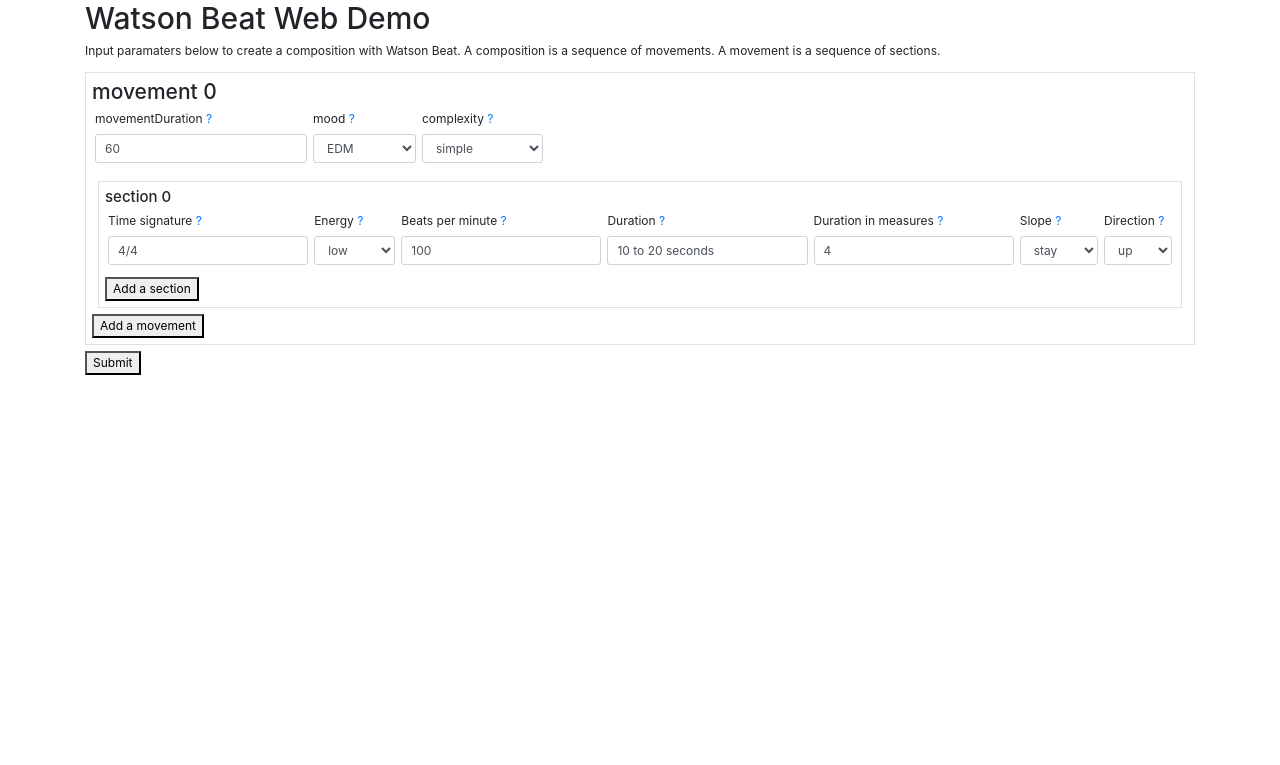
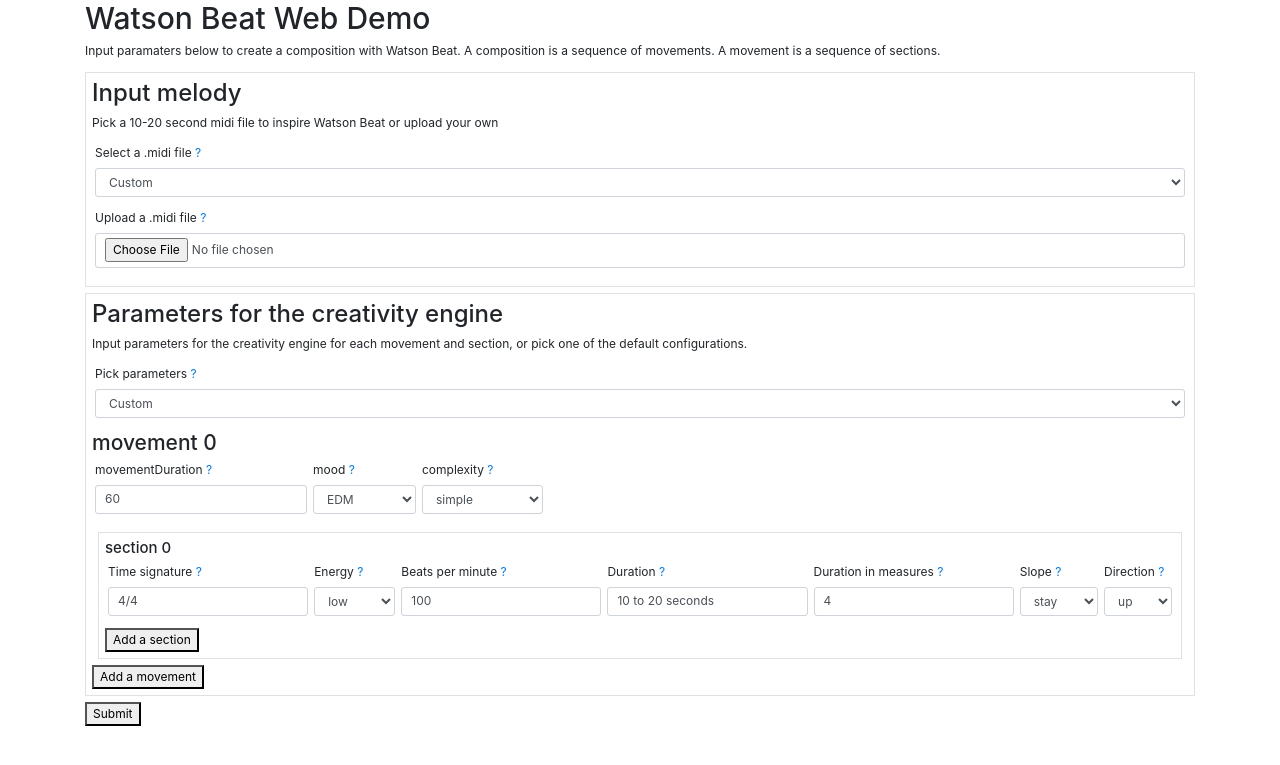
Before and after one commit to anweshan/watson-beat-frontend, a Flask app: page / in a window 1280 px wide. Shown: the top 765 px of the page. Run offline with Flask 2, Linux system fonts and the light colour scheme; some libraries are stand-ins or nearby versions.

Commit message:
Add more selectors/wav converter

```diff
--- a/website/app.py
+++ b/website/app.py
@@ -1,4 +1,7 @@
-from flask import Flask, request, render_template
+import os
+import subprocess
+
+from flask import Flask, request, render_template, url_for
 
 from util import ini
 
@@ -10,13 +13,47 @@ def index():
 
 @app.route('/submit', methods=['POST'])
 def submit():
-    s = ini.get_ini(request.form)
-    return "<pre>{}</pre>".format(s)
-#    try:
-#        s = ini.get_ini(request.form)
-#        return '<pre>{}</pre>'.format(s)
-#    except Exception as e:
-#        print "Failed to write ini, error: {}".format(e)
-#        raise e
-#    return ''.join('<p>{}: {}</p>'.format(key, val)
-#                   for key, val in sorted(request.form.iteritems()))
+    # Find the midi file or write the custom midi file
+    if request.form['input-midi'] == "Custom":
+
+        midi_fn = "/tmp/wb_user.mid"
+        try:
+            request.files[0].save(midi_fn)
+        except Exception as e:
+            print "Couldn't save midi file, {}".format(e)
+            return "<pre>Invalid .midi file</pre>"
+    else:
+        midi_fn = "../wbClient/src/Midi/" + request.form['input-midi']
+
+    # Find the ini file or write the custom ini file
+    if request.form['input-ini'] == "Custom":
+        try:
+            ini_str = ini.get_ini(request.form)
+        except Exception as e:
+            print "Can't parse parameters, {}".format(e)
+            return "<pre>Can't parse the parameters</pre>"
+        ini_fn = "/tmp/wb_user.ini"
+        with open(ini_fn, "w") as f:
+            f.write(ini_str)
+    else:
+        ini_fn = "../wbClient/src/Ini/" + request.form['input-ini']
+
+    output_midi_fn = get_app_dir()[:-7] + "/wbClient/src/Midi/ode_to_joy.mid"
+    output_wav_fn = get_app_dir() + "/static/tmp.wav"
+    convert_midi_to_wav(output_midi_fn, output_wav_fn)
+
+    return render_template('audio.html', wav_fn="tmp.wav")
+
+
+def convert_midi_to_wav(midi_fn, wav_fn):
+    print midi_fn, wav_fn
+    command = ["timidity", midi_fn, "-Ow", "-o", wav_fn]
+    try:
+        output = subprocess.check_output(command)
+    except Exception as e:
+        print "Couldn't convert midi, {}".format(e)
+        raise e
+
+
+def get_app_dir():
+    return os.path.dirname(os.path.realpath(__file__))
--- a/website/static/script.js
+++ b/website/static/script.js
@@ -2,6 +2,8 @@
 MOODS = ["EDM", "Space", "anthematic", "bommarch", "chill", "inspire",
          "popfunk", "propulsion", "reggaepop"];
 COMPLEXITIES = ["simple", "super_simple", "semi_complex"];
+MIDIS = ["Custom", "entertainer.mid","greensleeves.mid","happy1.mid","hungarian_dance_no5.mid","jingle1.mid","mary.mid","new_mel.mid","new_mel2.mid","new_world_symphony2.mid","new_world_symphony_largo.mid","ode_to_joy.mid","polish_melody.mid"];
+INIS = ["Custom", "Anthematic.ini","BomMarch.ini","Chill.ini","EDM.ini","Inspire.ini","MoodChange.ini","PopFunk.ini","Propulsion.ini","ReggaePop.ini","ReggaePopSeconds.ini","ReggaePop_Time_Space.ini","Space.ini","changeMoods.ini","moods.ini","moods1.ini","moods2.ini","moods3.ini","moods4.ini"];
 
 
 // Component for a text input
@@ -39,9 +41,31 @@ Vue.component('select-input', {
   </label>
   <select :id="id" class="form-control"
           :aria-described-by="id+ '-help'"
-          :name="id">
+          :name="id"
+          @change="$emit('change')">
     <option v-for="opt in options">{{ opt }}</option>
   </select>
+</div>
+`
+});
+
+// Component for a file input
+Vue.component('file-input', {
+  props: ['name', 'id', 'help'],
+  template: `
+<div class="form-group mx-1">
+  <label :for="id">
+    {{name}}
+    <a href="#" :title="help">
+      ?
+    </a>
+  </label>
+  <input type="file" class="form-control" accept=".mid, .midi"
+         :aria-described-by="id + '-help'"
+         :id="id"
+         :name="id"
+         :value="value">
+  </input>
 </div>
 `
 });
@@ -164,22 +188,97 @@ Vue.component('movement', {
   }
 });
 
-
-Vue.component('composition', {
+Vue.component('midi-selector', {
   data: function() {
     return {
-      numMovements: 1
-    };
+      isCustom: true
+    }
   },
   template: `
 <section class="border p-2 mb-2">
-  <movement
-    v-for="i in numMovements"
-    :key="i - 1"
-    :movementId="i - 1">
-  </movement>
-  <button @click.stop.prevent="numMovements += 1">Add a movement</button>
+  <h2>Input melody</h2>
+  <p>
+    Pick a 10-20 second midi file to inspire Watson Beat or upload your own
+  </p>
+  <select-input
+    name="Select a .midi file"
+    id="input-midi"
+    help="Pick 'Custom' to upload your own .midi file or select one of the defaults"
+    :options="getMidis()"
+    @change="checkCustom()">
+  </select-input>
+  <file-input
+    name="Upload a .midi file"
+    id="input-midi-file"
+    help="Upload a midi file"
+    v-if="isCustom"></file-input>
 </section>
+`,
+  methods: {
+    getMidis: function() {
+      return MIDIS;
+    },
+    checkCustom: function() {
+      selector = document.getElementById('input-midi');
+      this.isCustom = selector && selector.value == "Custom";
+    }
+  }
+});
+
+
+Vue.component('ini-selector', {
+  data: function() {
+    return {
+      isCustom: true,
+      numMovements: 1
+    }
+  },
+  template: `
+<section class="border p-2 mb-2">
+  <h2>Parameters for the creativity engine</h2>
+  <p>
+    Input parameters for the creativity engine for each movement and section, or pick one of the default configurations.
+  </p>
+  <select-input
+    name="Pick parameters"
+    id="input-ini"
+    help="Choose 'Custom' to pick your own parameters for the creativity engine or select one of the default configurations"
+    :options="getInis()"
+    @change="checkCustom()">
+  </select-input>
+  <div v-if="isCustom">
+    <movement\
+      v-for="i in numMovements"\
+      :key="i - 1"\
+      :movementId="i - 1">\
+    </movement>\
+    <button @click.stop.prevent="numMovements += 1">Add a movement</button>\
+  </div>
+</section>
+`,
+  methods: {
+    getInis: function() {
+      return INIS;
+    },
+    checkCustom: function() {
+      selector = document.getElementById('input-ini');
+      this.isCustom = selector && selector.value == "Custom";
+      // No way to preserve the custom parameters right now so just
+      // reset to the initial configuration
+      if (!this.isCustom) {
+        this.numMovements = 1;
+      }
+    }
+  }
+});
+
+
+Vue.component('composition', {
+  template: `
+<div>
+  <midi-selector></midi-selector>
+  <ini-selector></ini-selector>
+</div>
 `
 });
 
--- a/website/templates/index.html
+++ b/website/templates/index.html
@@ -13,7 +13,9 @@
       <p>Input paramaters below to create a composition with Watson Beat. A composition is a sequence of movements. A movement is a sequence of sections.</p>
 
       <div id="app">
-        <form action="{{ url_for('submit') }}" method="post">
+        <form action="{{ url_for('submit') }}"
+              method="POST"
+              enctype="multipart/form-data">
           <composition></composition>
           <p><button type="submit">Submit</button></p>
         </form>
```
Also changed, not shown: website/templates/audio.html (added, +14 -0 lines).
